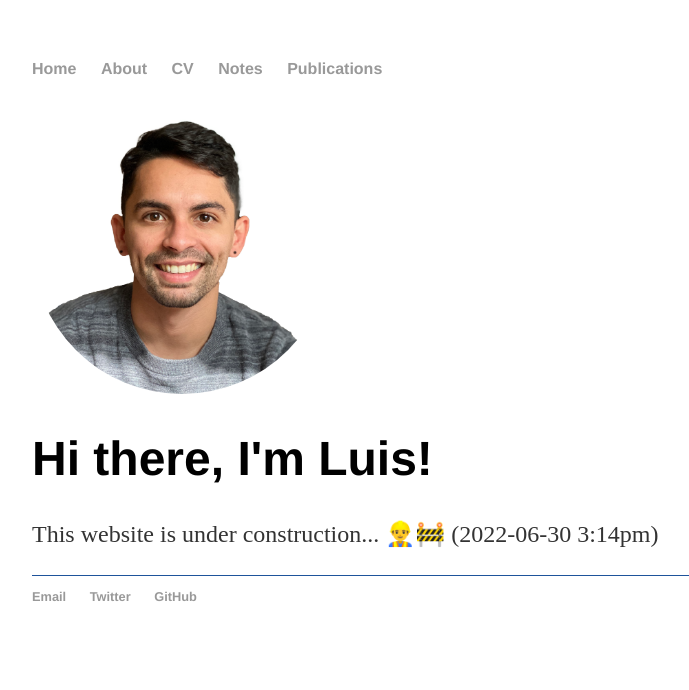
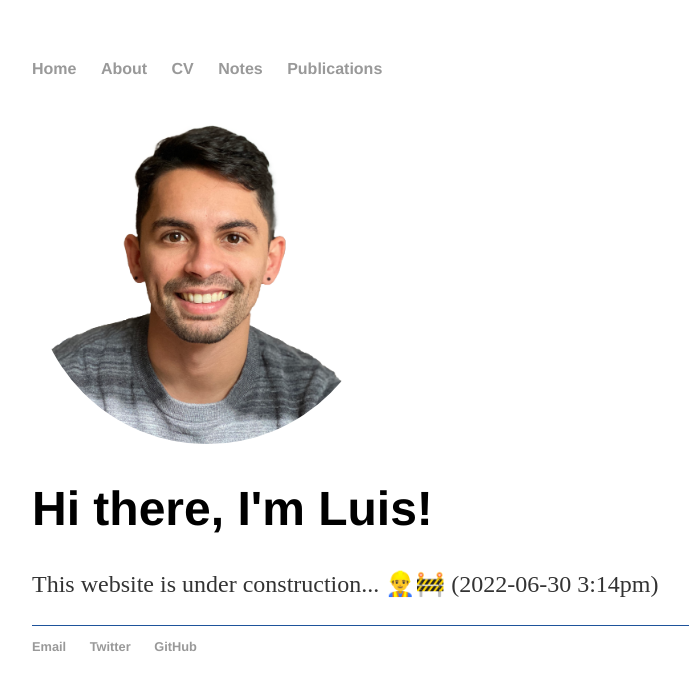
Before and after one commit to haddocksoto/haddocksoto.github.io, a Jekyll site: the page built from index.html, in a window 1280 px wide. Shown: the top 690 px of the page, without its empty margins (160-849 px from the left). Built offline with Jekyll 4.4.1, drawn with Linux system fonts in a browser that asks for light colours.

Commit message:
Update index.html

```diff
--- a/index.html
+++ b/index.html
@@ -11,7 +11,7 @@
 
 <div class="blurb">
 
-	<img src="img/lah_img.png" alt="Profile" style="width:300px">
+	<img src="img/lah_img.png" alt="Profile" style="width:350px">
 	<div class="col-sm-4">
 	<h1>Hi there, I'm Luis!</h1>
 	<p>This website is under construction... 👷‍♂️🚧 (2022-06-30 3:14pm)</a></p>
```
